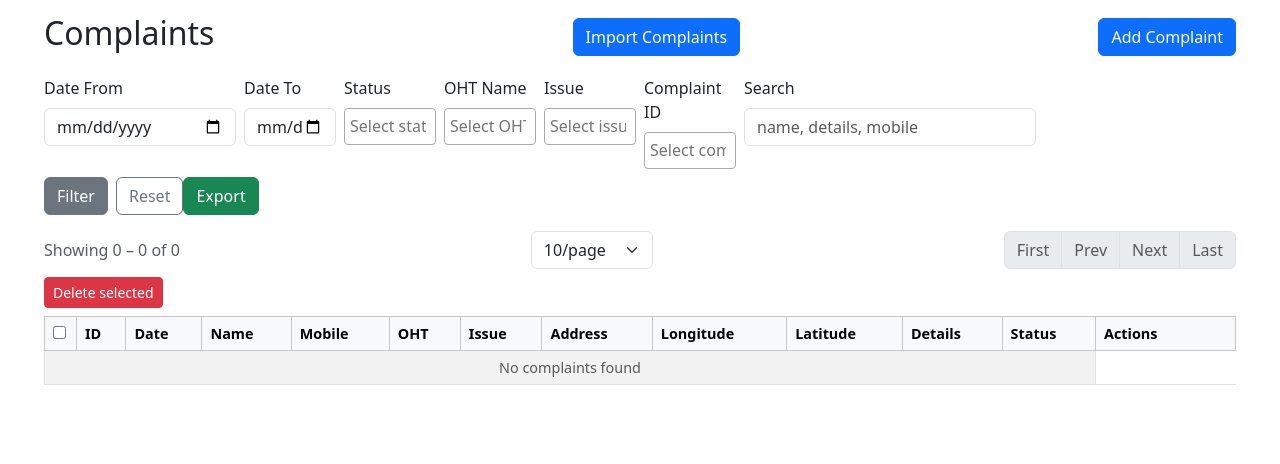
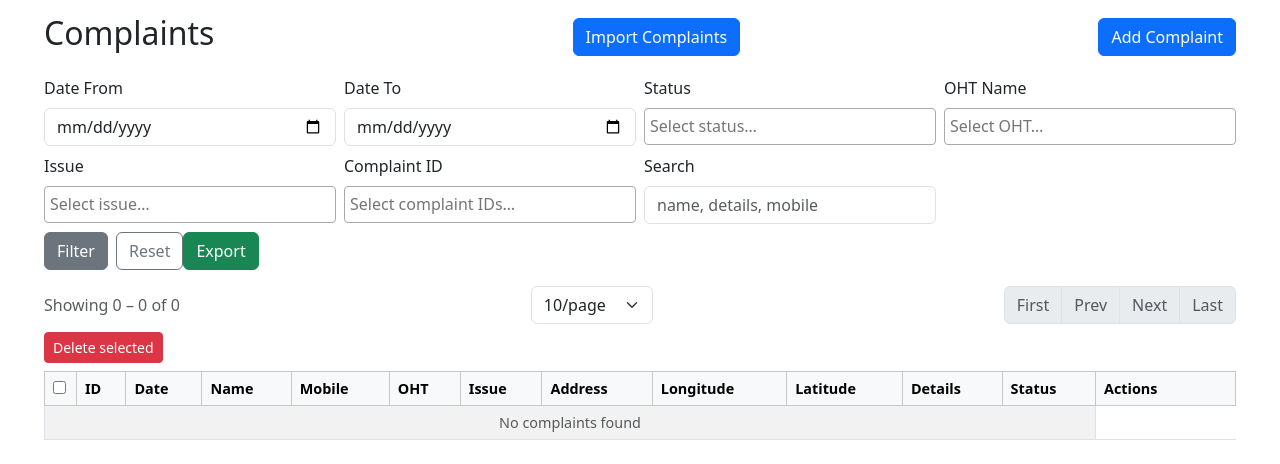
Before and after one commit to Omkar02-code/my-flask-app, a Flask app: page /complaints in a window 1280 px wide. Shown: the part 56-520 px from the top of the page. Run offline with Flask 3, Linux system fonts and the light colour scheme; a user stored in the database is signed in; some libraries are stand-ins or nearby versions.

Commit message:
Update complaints.html

```diff
--- a/templates/complaints.html
+++ b/templates/complaints.html
@@ -8,15 +8,15 @@
 </div>
 
 <form class="row g-2 mb-3" method="get" action="{{ url_for('complaints') }}">
-  <div class="col-md-2">
+  <div class="col-md-3">
     <label class="form-label">Date From</label>
     <input type="date" class="form-control" name="date_from" value="{{ filters.date_from }}">
   </div>
-  <div class="col-md-1">
+  <div class="col-md-3">
     <label class="form-label">Date To</label>
     <input type="date" class="form-control" name="date_to" value="{{ filters.date_to }}">
   </div>
-  <div class="col-md-1">
+  <div class="col-md-3">
     <label class="form-label">Status</label>
     <select name="status" class="form-select" multiple>
       {% for s in statuses %}
@@ -24,7 +24,7 @@
       {% endfor %}
     </select>
   </div>
-  <div class="col-md-1">
+  <div class="col-md-3">
     <label class="form-label">OHT Name</label>
     <select name="oht_name" class="form-select" multiple>
       {% for o in oht_names %}
@@ -32,7 +32,7 @@
       {% endfor %}
     </select>
   </div>
-  <div class="col-md-1">
+  <div class="col-md-3">
     <label class="form-label">Issue</label>
     <select name="issue" class="form-select" multiple>
       {% for i in issues %}
@@ -40,7 +40,7 @@
       {% endfor %}
     </select>
   </div>
-  <div class="col-md-1">
+  <div class="col-md-3">
     <label class="form-label">Complaint ID</label>
     <select name="id" class="form-select" multiple>
       {% for i in id%}
```
